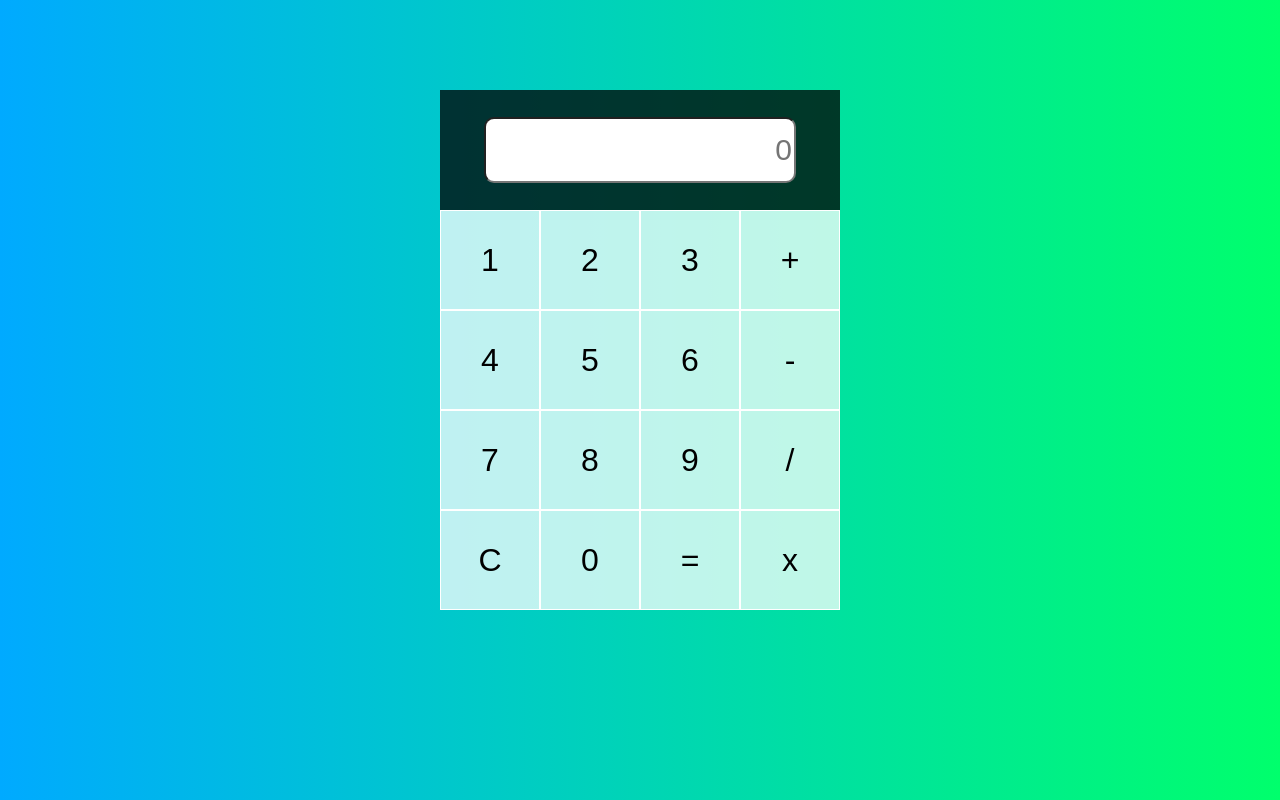
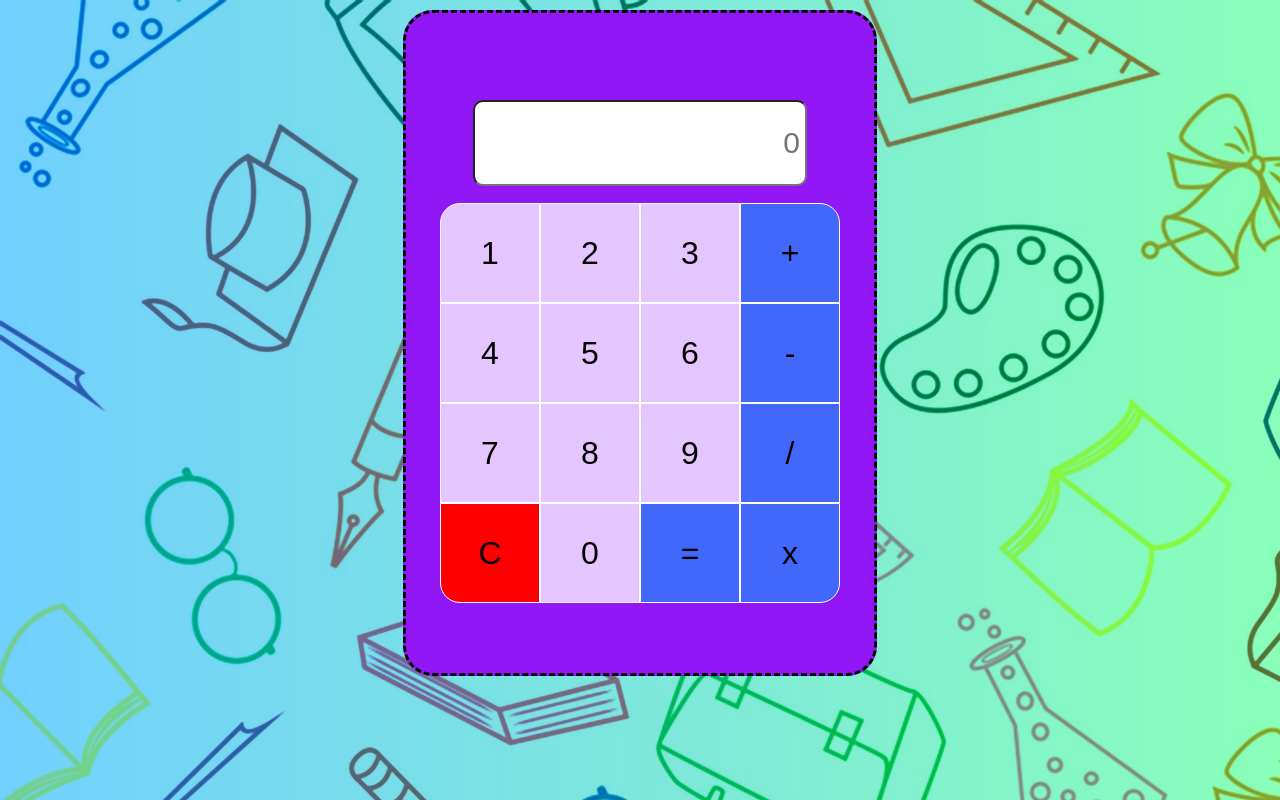
Before and after one commit to ErikaDUARTEm/Calculadora, a website: page src/index.html in a window 1280 px wide. Drawn offline with Linux system fonts and the light colour scheme.

Commit message:
Se cambio el css

```diff
--- a/src/estilos.css
+++ b/src/estilos.css
@@ -2,17 +2,33 @@
 body{
     padding: 0;
     margin:0;
-    background: linear-gradient(to right, #00AAFF,#00FF6C);
+    background: linear-gradient(to right, #00aaff8d,#00ff6a75), url(./img/fondo.jpg);
     justify-content: center;
     align-items: center;
+}
+main{
+    display: flex;
+    justify-content: center;
+    align-items: center;
+
 }
 .calculadora-grilla{
     display: grid;
     justify-content: center;
     align-content: center;
-    min-height: 100vh;
+    min-height: 80vh;
+    margin-top: 10px;
     grid-template-columns: repeat(4,100px);
-    grid-template-rows: minmax(120px,auto) repeat(5, 100px);
+    grid-template-rows: minmax(120px,auto) repeat(4, 100px);
+    border-radius: 30px;
+    -webkit-border-radius: 30px;
+    -moz-border-radius: 30px;
+    -ms-border-radius: 30px;
+    -o-border-radius: 30px;
+    width: 35vw;
+    border-style: dashed;
+    background-color: #9217f7;
+    padding: 10px;
 }
 .calculadora-grilla> button{
     cursor: pointer;
@@ -22,21 +38,35 @@ body{
     background-color: rgba(255,255,255,.75);
 
 }
+.calculadora-grilla>button.data-opera, .calculadora-grilla>button.data-igual{
+    background-color: #00aaff8d;
+}
+
+.calculadora-grilla>button.data-delete{
+    background-color:#ff0000 ;
+    border-radius: 0 0 0 20px;
+    -webkit-border-radius: 0 0 0 20px;
+    -moz-border-radius: 0 0 0 20px;
+    -ms-border-radius: 0 0 0 20px;
+    -o-border-radius: 0 0 0 20px;
+}
 .output{
     grid-column: 1/ -1;
-    background-color: rgba(0, 0, 0, .75);
+    background-color: #9217f7;
     display: flex;
     align-items: flex-end;
     justify-content: space-around;
     flex-direction:column;
-    padding: 10px;
     word-wrap: break-word;
     word-break: break-all;
+    border-radius: 30px 30px 0 0;
 }
 .output .display{
     color:black;
     font-size: 1.85 rem;
     text-align: right;
+    padding: 5px;
+
 }
 .calculadora-grilla > button:hover{
 background-color: rgba(255, 255,255, .9);
@@ -51,7 +81,27 @@ background-color: rgba(255, 255,255, .9);
     -webkit-border-radius: 10px;
     -moz-border-radius: 10px;
     -ms-border-radius: 10px;
-    -o-border-radius: 10px;
     font-size: 30px;
 
 }
+.por{
+    border-radius: 0 0 20px 0;
+    -webkit-border-radius: 0 0 20px 0;
+    -moz-border-radius: 0 0 20px 0;
+    -ms-border-radius: 0 0 20px 0;
+    -o-border-radius: 0 0 20px 0;
+}
+.mas{
+    border-radius: 0 20px 0 0;
+    -webkit-border-radius: 0 20px 0 0;
+    -moz-border-radius: 0 20px 0 0;
+    -ms-border-radius: 0 20px 0 0;
+    -o-border-radius: 0 20px 0 0;
+}
+.uno{
+    border-radius: 20px 0 0 0;
+    -webkit-border-radius: 20px 0 0 0;
+    -moz-border-radius: 20px 0 0 0;
+    -ms-border-radius: 20px 0 0 0;
+    -o-border-radius: 20px 0 0 0;
+}
--- a/src/index.html
+++ b/src/index.html
@@ -8,14 +8,15 @@
     <link rel="stylesheet" href="estilos.css">
 </head>
 <body>
+    <main>
         <section class="calculadora-grilla">
             <div class="output">
                 <input class="display" type="text" id="result" placeholder="0">
           </div>
-        <button class="data-number" id="1">1</button>
+          <button class="data-number uno" id="1">1</button>
           <button class="data-number" id="2">2</button>
           <button class="data-number" id="3">3</button>
-        <button class="data-opera" >+</button>
+          <button class="data-opera mas" >+</button>
           <button class="data-number" id="4">4</button>
           <button class="data-number" id="5">5</button>
           <button class="data-number" id="6">6</button>
@@ -27,8 +28,11 @@
           <button class="data-delete">C</button>
           <button class="data-number" id="0">0</button>
           <button class="data-igual">=</button>
-        <button class="data-opera">x</button>
+          <button class="data-opera por">x</button>
+
         </section>
+    </main>
+
     <script src="index.js"></script>
 </body>
 </html>
```
Also changed, not shown: README.md, src/img/fondo.jpg (added), 1 other file. Lines whose indentation alone changed are shown as unchanged.
